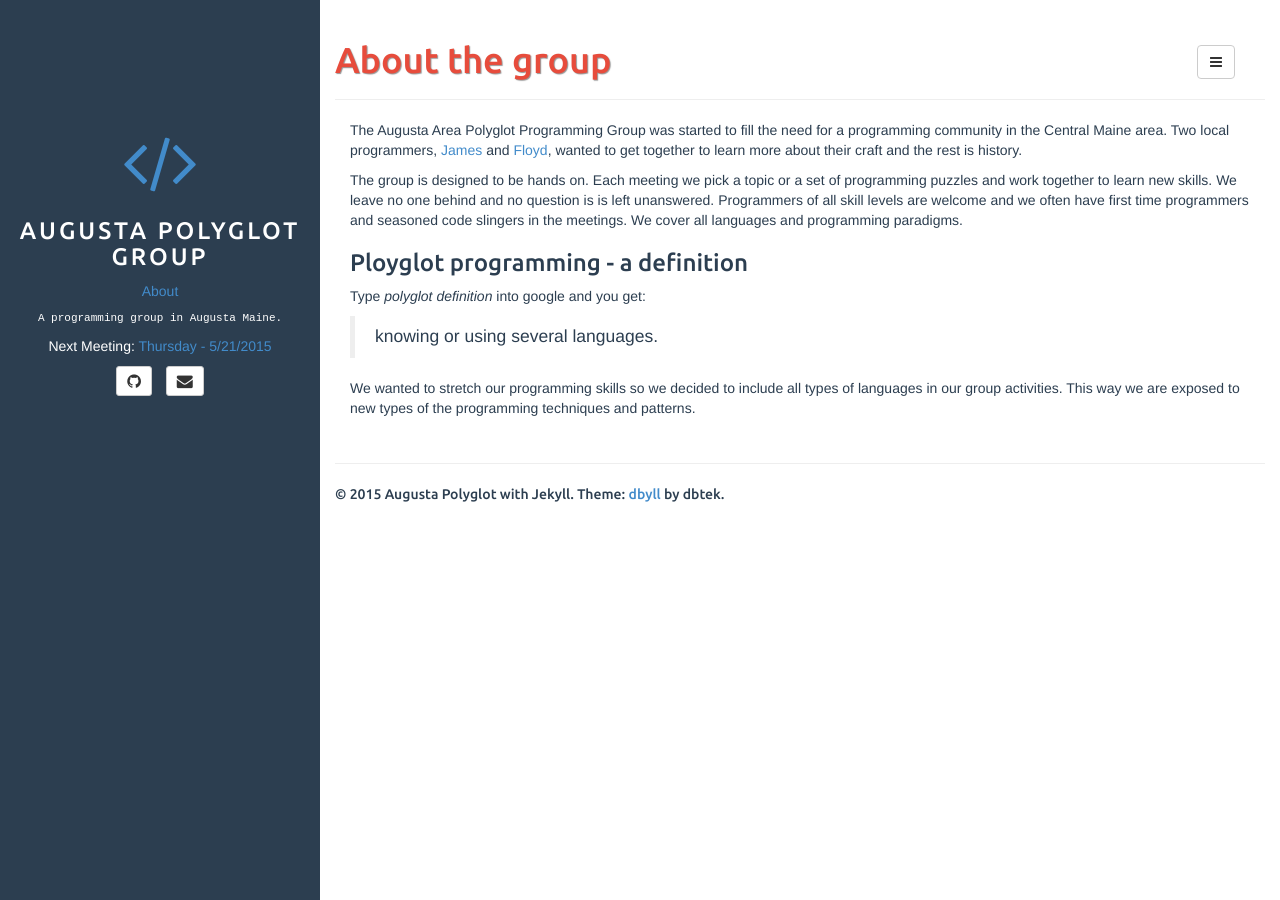
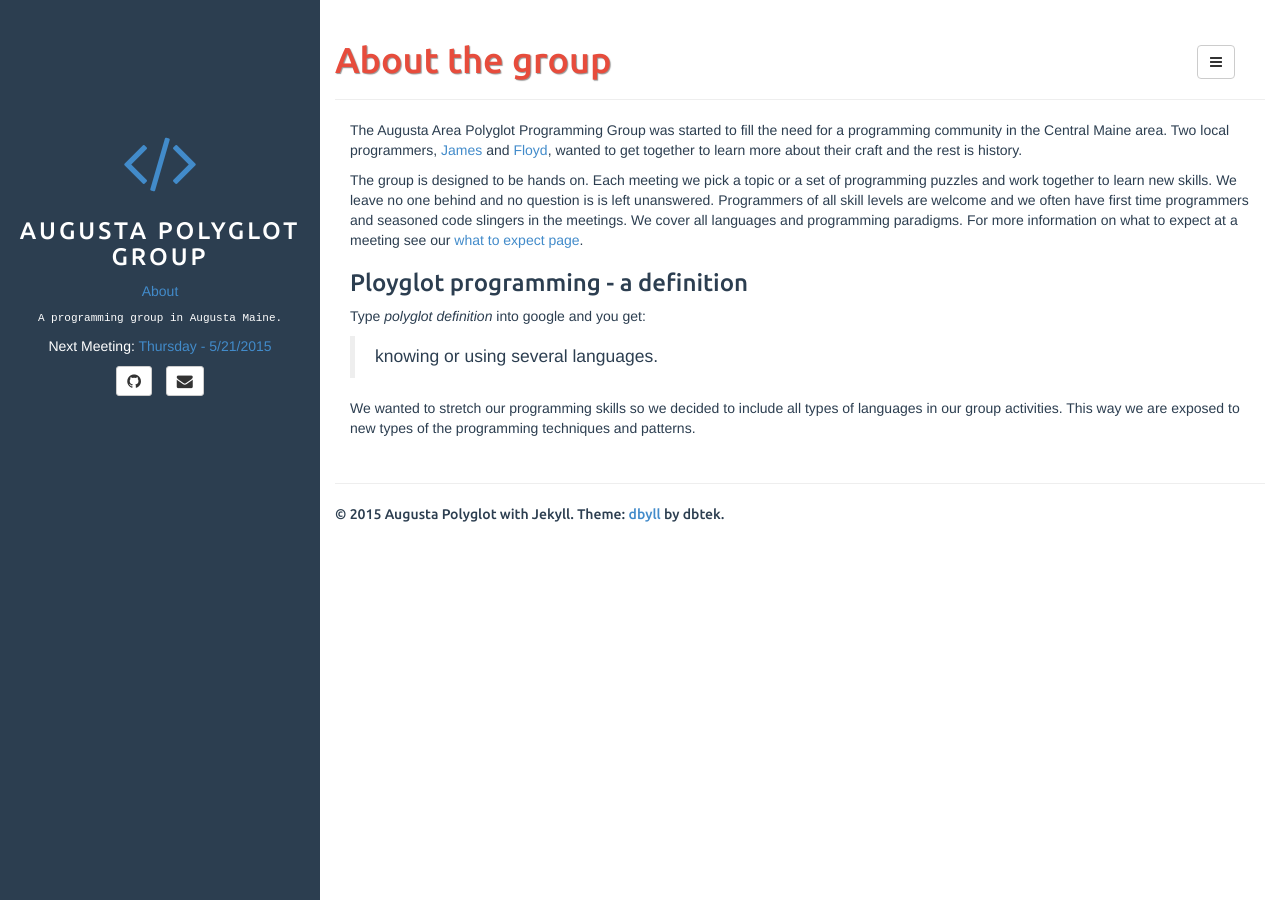
Before and after one commit to Augusta-Polyglot/augusta-polyglot.github.io, a Jekyll site: the page built from about.html, in a window 1280 px wide. Built offline with Jekyll 4.4.1, drawn with Linux system fonts in a browser that asks for light colours.

Commit message:
added what to expect link

```diff
--- a/about.html
+++ b/about.html
@@ -11,6 +11,8 @@ group: navigation
    <p/>
    <p>
    The group is designed to be hands on.  Each meeting we pick a topic or a set of programming puzzles and work together to learn new skills.  We leave no one behind and no question is is left unanswered.  Programmers of all skill levels are welcome and we often have first time programmers and seasoned code slingers in the meetings. We cover all languages and programming paradigms.
+
+   For more information on what to expect at a meeting see our <a href="/what-to-expect" >what to expect page</a>.
    </p>
 
    <h3>Ployglot programming - a definition</h3>
```
